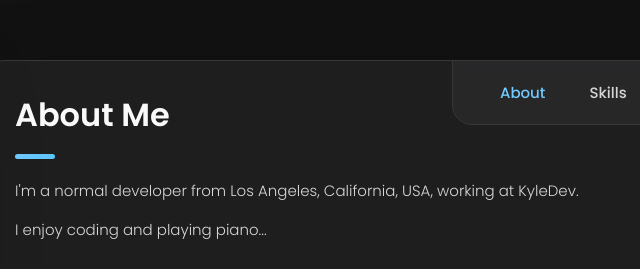
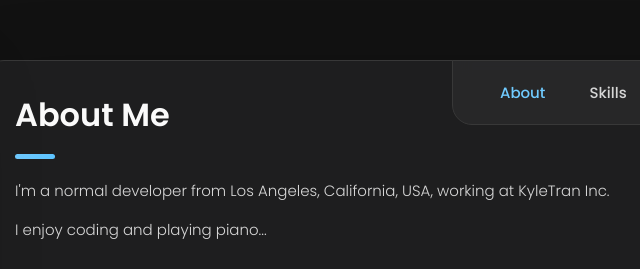
Before and after one commit to zcrew0x/kyleweb, a plain HTML site: page index.html in a window 1280 px wide. Shown: the top 269 px of the page, 356-996 px from the left. Drawn offline with nearby package versions, Linux system fonts and the light colour scheme.

Commit message:
Update index.html

```diff
--- a/index.html
+++ b/index.html
@@ -180,7 +180,7 @@
         </header>
 
         <section class="about-text">
-          <p>I'm a normal developer from Los Angeles, California, USA, working at KyleDev.</p>
+          <p>I'm a normal developer from Los Angeles, California, USA, working at KyleTran Inc.</p>
           <p>I enjoy coding and playing piano...</p>
 
         </section>
```
